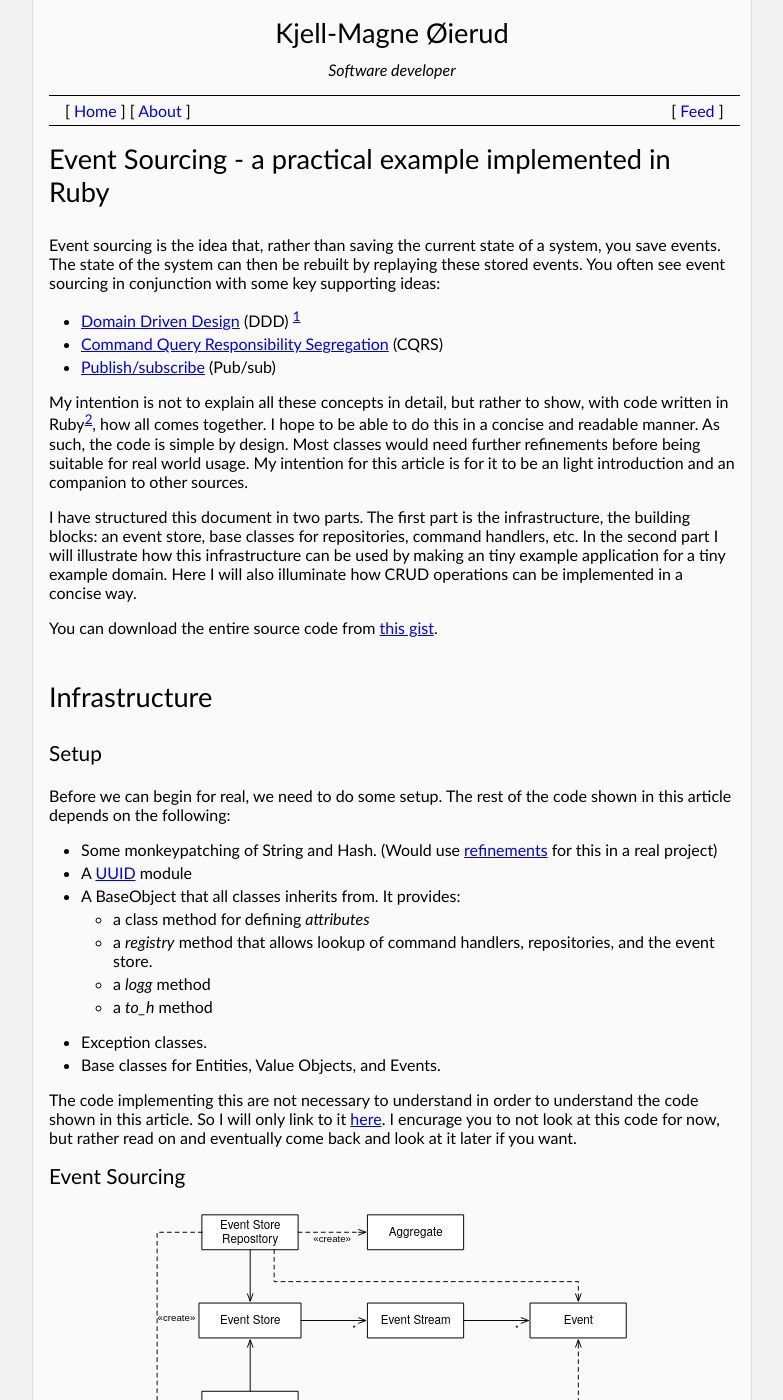
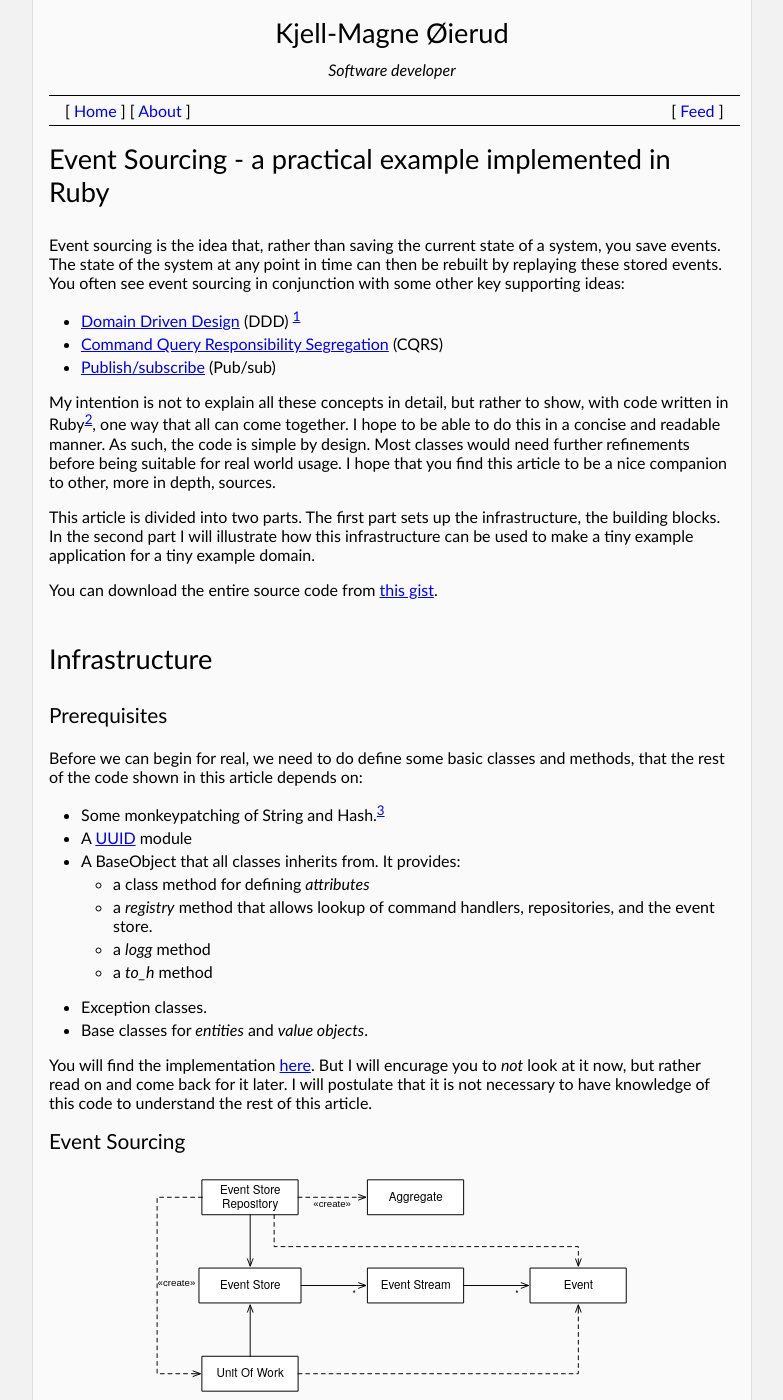
Before and after one commit to kjellm/kjellm.github.com, a Jekyll site: the page built from event.markdown, in a window 1280 px wide and 1400 px high. Shown: the whole window, without its empty margins (248-1031 px from the left). Built offline with Jekyll 4.4.1, drawn with Linux system fonts in a browser that asks for light colours; some of the changed text lies outside the part shown.

Commit message:
Update event draft.

````diff
--- a/event.markdown
+++ b/event.markdown
@@ -14,41 +14,39 @@ title: Event Sourcing - a practical example implemented in Ruby
 [guid]: https://en.wikipedia.org/wiki/Globally_unique_identifier
 
 Event sourcing is the idea that, rather than saving the current state
-of a system, you save events. The state of the system can then be
-rebuilt by replaying these stored events. You often see event sourcing
-in conjunction with some key supporting ideas:
+of a system, you save events. The state of the system at any point in
+time can then be rebuilt by replaying these stored events. You often
+see event sourcing in conjunction with some other key supporting
+ideas:
 
 - [Domain Driven Design][ddd] (DDD) [^ddd-patterns]
 - [Command Query Responsibility Segregation][cqrs] (CQRS)
 - [Publish/subscribe][pubsub] (Pub/sub)
 
 My intention is not to explain all these concepts in detail, but
-rather to show, with code written in Ruby[^ruby], how all comes
-together. I hope to be able to do this in a concise and readable
+rather to show, with code written in Ruby[^ruby], one way that all can
+come together. I hope to be able to do this in a concise and readable
 manner. As such, the code is simple by design. Most classes would need
-further refinements before being suitable for real world usage. My
-intention for this article is for it to be an light introduction and
-an companion to other sources.
+further refinements before being suitable for real world usage. I hope
+that you find this article to be a nice companion to other, more in
+depth, sources.
 
-
-I have structured this document in two parts. The first part is the
-infrastructure, the building blocks: an event store, base classes for
-repositories, command handlers, etc. In the second part I will
-illustrate how this infrastructure can be used by making an tiny
-example application for a tiny example domain. Here I will also
-illuminate how CRUD operations can be implemented in a concise way.
+This article is divided into two parts. The first part sets up the
+infrastructure, the building blocks. In the second part I will
+illustrate how this infrastructure can be used to make a tiny example
+application for a tiny example domain.
 
 You can download the entire source code from [this gist][1].
 
 ## Infrastructure
 
-### Setup
+### Prerequisites
 
-Before we can begin for real, we need to do some setup. The rest of
-the code shown in this article depends on the following:
+Before we can begin for real, we need to do define some basic classes
+and methods, that the rest of the code shown in this article depends
+on:
 
-- Some monkeypatching of String and Hash. (Would
-  use [refinements][refinements] for this in a real project)
+- Some monkeypatching of String and Hash.[^refinements]
 - A [UUID][uuid] module
 - A BaseObject that all classes inherits from. It provides:
   - a class method for defining *attributes*
@@ -57,13 +55,13 @@ the code shown in this article depends on the following:
   - a *logg* method
   - a *to_h* method
 - Exception classes.
-- Base classes for Entities, Value Objects, and Events.
+- Base classes for *entities* and *value objects*.
 
-The code implementing this are not necessary to understand in order to
-understand the code shown in this article. So I will only link to
-it [here][2]. I encurage you to not look at this code for now, but
-rather read on and eventually come back and look at it later if you
-want.
+You will find the implementation [here][2]. But I will encurage you to
+*not* look at it now, but rather read on and come back for it later. I
+will postulate that it is not necessary to have knowledge of this code
+to understand the rest of this article.
+
 
 ### Event Sourcing
 
@@ -74,12 +72,10 @@ want.
 
 #### The basics
 
-At the root there is the Event Store. The Event Store holds Event
-Streams: One Event Strem per persisted Aggregate.
-
-Note: The event store I have implemented here holds the streams purely
-in memory, but I hope that it is easy to imagine how it can be turned
-into a store that uses files or a proper database as a backend.
+At the root of event sourcing are the *event store*. The event store
+holds *event streams*: One event stream per persisted *aggregate*. The
+store have no knowledge of the aggregates themselves apart from their
+IDs.[^in-memory-event-store]
 
 ``` ruby
 class EventStore < BaseObject
@@ -112,7 +108,7 @@ class EventStore < BaseObject
 end
 ```
 
-Event Streams are append only data structures, holding Events.
+Event streams are append only data structures, holding *events*.
 
 ``` ruby
 class EventStream < BaseObject
@@ -147,11 +143,15 @@ class Event < ValueObject
 end
 ```
 
-The event store is accessed through Event Store Repositories, one
-repository per aggregate type. The repository knows how to recreate
-the current state of an aggregate from the aggregate's event
-stream. All changes are done through the *unit_of_work* method. The
-reason for this will be explained in the section on concurrency.
+The event store is accessed through event store *repositories*, one
+repository per aggregate type. The repository knows
+
+- how to recreate the present state of an aggregate from the
+aggregate's event stream.
+- how to do changes to an event stream through a *unit of work*.
+
+The reason for the unit of work will be explained in the section on
+concurrency.
 
 ``` ruby
 class EventStoreRepository < BaseObject
@@ -183,25 +183,23 @@ class EventStoreRepository < BaseObject
 end
 ```
 
-In case you wondered, the purpose with the InstanceMethods module
-above is to allow users of this class to choose whether they want to
-inherit the class or include it as a mixin. This technique will be
-used again, and it's usefulness will be demonstrated later.
+The purpose with the `InstanceMethods` module above is to allow users
+of this class to choose whether they want to inherit the class or
+include it as a mixin. This technique will be used again, and it's
+usefulness will be demonstrated later.
 
 #### Extending the store
 
 We need some more auxilary functionality from the event store, so the
-store we actually use are decorated like shown below. I have chosen
-the decorator pattern for augmenting the event store. This gives
-ability to configure at runtime.
+store we actually use are augmented. I have chosen the decorator
+pattern for the augmentation. This gives the ability to configure what
+augmentations we add at runtime. The following figures show the
+decorators and their runtime configuration.
 
 <figure>
   <img src="images/event-sourceing/store-decorators.svg" style="width: 80%" alt="Event store decorators class diagram"/>
   <figcaption>Event store decorators</figcaption>
 </figure>
-
-The following diagram shows the runtime configuration of the
-decorators.
 
 <figure>
   <img src="images/event-sourceing/store-decorators-object.svg" style="width: 80%" alt="Event store decorators object diagram"/>
@@ -210,11 +208,11 @@ decorators.
 
 ##### Concurrency
 
-To prevent concurrent access to an event stream to result in a corrupt
-strem, we use optimistic locking: All changes must be done through a
-UnitOfWork which keep track of the expected version of the event
+To prevent the corruption of an event stream from concurrent writes,
+we use optimistic locking. That is: All changes must be done through a
+*Unit of work* which keep track of the expected version of the event
 stream. The expected version is compared to the actual version before
-any changes are done to the event stream.
+any changes are done.
 
 ``` ruby
 class EventStoreOptimisticLockDecorator < DelegateClass(EventStore)
@@ -306,20 +304,22 @@ end
 
 ### CQRS: Command side
 
-The public interface for all changes to the system is through Commands
-and Command Handlers.
+The public interface for all changes to the system is through
+*commands*, that are given to *command handlers*, who do work on an
+aggregate.
 
 <figure>
   <img src="images/event-sourceing/cqrs-command.svg" style="width: 80%" alt="CQRS Command class diagram"/>
   <figcaption>Class diagram for Commands, Command Handlers, and related classes</figcaption>
 </figure>
 
-A Command can be either accepted or rejected by the system. On
-acceptance nothing is returned. On rejection an error is raised.
+The handling of a command can result in one of two things: *Acceptance*
+or *rejection*. On acceptance, nothing is returned. On rejection, an error
+is raised.
 
 Since nothing is returned from an accepted command, the client needs
-to include an ID even in create requests. This can be accomplished by
-using [GUIDs][guid] for IDs.
+to include an ID even for commands that creates an aggregate. This is
+done by the client creating [GUIDs][guid] for the IDs.
 
 Here we define the base Command Handler.
 
@@ -343,8 +343,10 @@ class CommandHandler < BaseObject
 end
 ```
 
-The purpose of the `#handle`/`#process` split is to ensure that void
-is always returned as the result of the command handling.
+The purpose of the handle/process split above, is to ensure that
+nothing is ever by accident returned as the result of the command
+handling. The actual handing is delegated to methods defined in
+command handler subclasses.
 
 Next is a class that adds logging to `CommandHandlers` by
 decoration. Logging of commands is most likely an important aspect of
@@ -367,7 +369,14 @@ class CommandHandlerLoggDecorator < DelegateClass(CommandHandler)
 end
 ```
 
-The `Command` objects are a good place to validate data comming in to
+*Command* objects encodes mutation requests to the system, and have
+the following characteristics:
+
+- They should be named by the request they represent (a verb) and the
+  aggregate it is to be applied to.
+- They are plain data objects that carry the request data.
+
+Command objects are also a good place to validate data comming in to
 the system. I have added some rudimentary validation rules to
 illustrate this.
 
@@ -412,11 +421,9 @@ class Command < ValueObject
 end
 ```
 
-I am not adding any coercion of values given to the command, I believe
-this responsibility belongs to the creator of the `Command` objects.
-
-Beyond validation, command objects are simple Data Transfer Objects
-(DTOs).
+I am not adding any *coercions* of the data given to the command. I
+believe this responsibility are more appropriately done by the command
+creator.
 
 
 ### CQRS: Read side
@@ -432,19 +439,21 @@ event streams.
 
 We have two options:
 
-- (a) For really simple cases where we don't need high performance or
-  querying (beyond find by ID), we can use the event store
-  repositories directly. I call these for *fake projections*.
-- (b) In other cases we can maintain read optimized projections, by
-  subscribing to events published from the event store.
+- (a) For really simple cases, where we don't need high performance,
+  or querying (beyond *find by ID*), we can use the event store
+  repositories directly. I will call these for *fake projections*.
+- (b) In all other cases we maintain read optimized projections. These
+  are maintained by subscribing to events published from the event
+  store.
 
 When the first option is good enough, I suggest that you do not use
 the repositories directly but sets up read side versions that forwards
 to the event store repositories. In this way you can enforce the read
-only nature and you make it easier to change to a projection at a
-later stage if deemed necessary. To further hide this fact as an
-implementation detail, I suggest also calling these classes for
-projections.
+only nature and you make it easier to change to a real projection at a
+later stage. To further hide this fact as an implementation detail, I
+also suggest naming these as projections.
+
+Here is a base class for fake projections.
 
 ``` ruby
 class RepositoryProjection < BaseObject
@@ -492,16 +503,21 @@ releases of recorded music (a.k.a. albums).
 
 <figure>
   <img src="images/event-sourceing/domain.svg" style="width: 80%" alt="Domain model class diagram"/>
+  <figcaption>Conceptual class diagram for our simple domain of recorded music and the releases they appear on.</figcaption>
 </figure>
+
+Note that the class diagram above is a conceptual diagram. The actual
+implementation uses CQRS and aggregates, and thus diverges quite a bit.
 
 ### Domain model
 
 #### Commands
 
 Lets start with the commands. In this domain we only have commands for
-creating and updating the releases and the recordings. Since updates
-are required to include all attributes, validations for updates and
-creates are the same. First are commands for Releases:
+*creating* and *updating* the aggregates. Also note that we follow
+here a convention where updates are required to include all attributes
+(more on this later), and validations for updates and creates are
+therefore the same. First the commands for releases:
 
 ``` ruby
 RELEASE_ATTRIBUTES = %I(id title tracks)
@@ -525,7 +541,7 @@ class UpdateRelease < ReleaseCommand
 end
 ```
 
-And then for Recordings:
+And then for recordings:
 
 ``` ruby
 RECORDING_ATTRIBUTES = %I(id title artist duration)
@@ -619,7 +635,8 @@ class CrudCommandHandler < CommandHandler
 end
 ```
 
-Lets use this and implement the rest of the domain for the Recording aggregate.
+Lets use this and implement the rest of the domain for the Recording
+aggregate.
 
 ``` ruby
 class Recording < Entity
@@ -680,18 +697,22 @@ class RecordingCommandHandler < CrudCommandHandler
 end
 ```
 
+A note on validations: I suggest that:
+
+- all type checks and constraints on values are validated on the
+command
+- all validations that need to consider a business rule governing
+multiple fields, are done on the aggregate.
+
 #### Taking it even further
 
-We are now ready define a module that can be included that roles all
-stuff into one.
+In the implementation of recordings, we have made separate classes for
+all the different concerns. This gives great flexibility. But for
+trivial CRUD aggregates, we can take it a bit further. What I will
+show here is a way to role all the different concerns into one class,
+just by including a module.
 
-
-Shows an example where all the different responsibilities are handled
-by separate objects.
-
-Shows an example of using CrudAggregate. All stuff rolled into one
-class. Useful for the simplest aggregates that only needs CRUD
-operations.
+First the module definition.
 
 ``` ruby
 module CrudAggregate
@@ -756,10 +780,6 @@ class ReleaseUpdated < Event
 end
 ```
 
-A note on validations. Single attribute (type and constraints on that
-type): Command. Comparing several attributes: Aggregate (or Aggregate
-Validator)
-
 #### The query side
 
 ##### The simplest case
@@ -780,17 +800,13 @@ end
 
 ##### A real projection
 
-Here I show how to maintain the current state for Releases using a
-real projection. This is done as I have described earlier by
-subscribing to domain events published by the event store.
+For releases, I have chosen to maintain the current state using a real
+projection. This is done as I have described earlier by subscribing to
+domain events published by the event store.
 
-In this projection we also handle Recording events so that we can
+In this projection we also handle *recording events* so that we can
 include all recordings associated with a given release. We also use
-them to derive an *artist* for the whole release.
-
-Note: Again I have made an in-memory-only database. And again I hope
-that it will be easy for you to see how this could be changed to use
-something like a relational database or a search engine.
+them to derive an *artist* for the whole release.[^in-memory-projection]
 
 ``` ruby
 
@@ -851,7 +867,7 @@ end
 
 This strategy allows for all sorts of read optimized projections to be
 maintained. Here is an example projection that keeps track of the
-total number of Releases and Recordings stored by the system.
+*total number* of releases and recordings stored by the system.
 
 ``` ruby
 class TotalsProjection < SubscriberProjection
@@ -983,3 +999,24 @@ end
     express object oriented code most cleanly in. And I hope that
     Rubys clean and friendly syntax will make it easy to see how these
     ideas could be implemented in another programming language.
+
+[^refinements]:  I would use [refinements][refinements] for this in a real project.
+
+[^in-memory-event-store]:
+    Note that the event store I have implemented here holds the
+    streams purely in memory, but I hope that it is easy to imagine
+    how it can be turned into a store that uses files or a proper
+    database as a backend.
+
+[^in-memory-projection]:
+    Again, I ask you to note that I have made an in-memory-only
+    database. And again I hope that it will be easy for you to see how
+    this could be changed to use something like a relational database
+    or a search engine.
+
+[^complete-updates]:
+    The reason we insist on the rule that updates must carry data for
+    the complete aggregate, is that it simplifies the implementation a
+    lot. I feel that supporting patch updates would only add clutter
+    to the code, and only distract from helping you understand the
+    overall picture.
````
Also changed, not shown: other parts of event.markdown (+15 -10 lines), images/event-sourceing/cqrs-read.svg.
